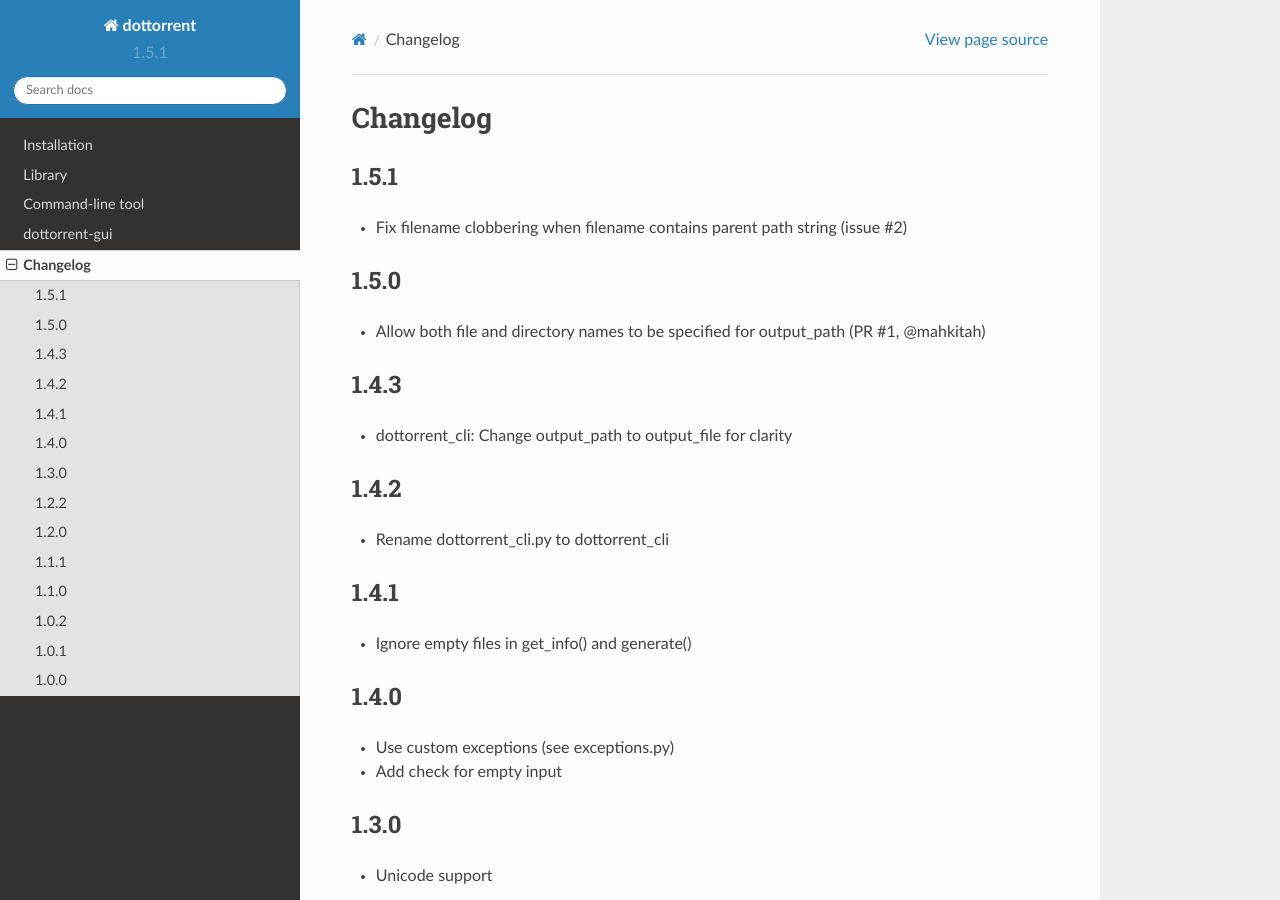
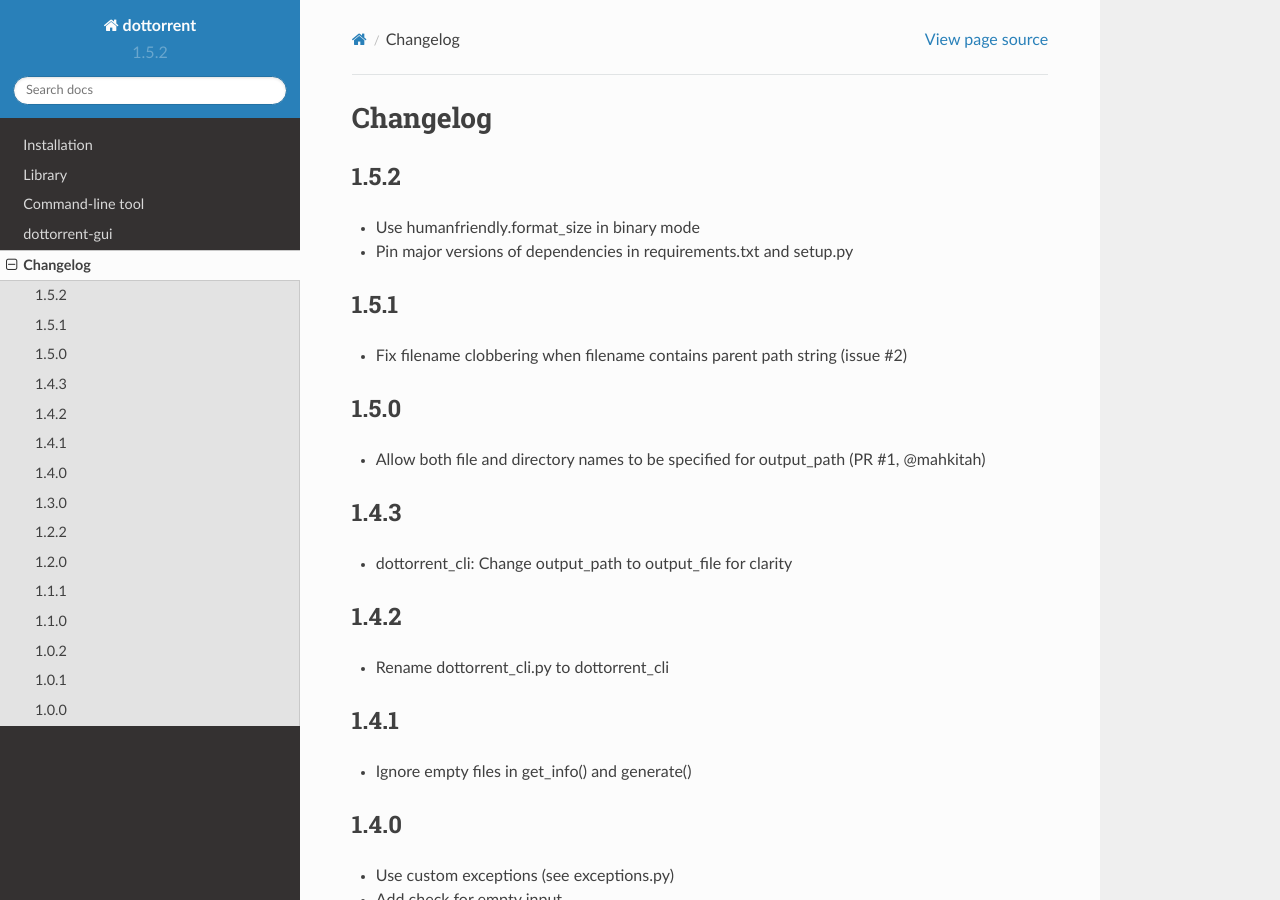
Before and after one commit to kz26/dottorrent, a Sphinx documentation site: the page built from docs/changelog.rst, in a window 1280 px wide and 900 px high. Built offline with Sphinx 7.4.7 and the Read the Docs theme 2.0.0, drawn with Linux system fonts in a browser that asks for light colours.

Commit message:
Version 1.5.2

```diff
--- a/docs/changelog.rst
+++ b/docs/changelog.rst
@@ -1,5 +1,10 @@
 Changelog
 =========
+
+1.5.2
+-----
+* Use humanfriendly.format_size in binary mode
+* Pin major versions of dependencies in requirements.txt and setup.py
 
 1.5.1
 -----
--- a/dottorrent/version.py
+++ b/dottorrent/version.py
@@ -1 +1 @@
-__version__ = '1.5.1'
+__version__ = '1.5.2'
--- a/requirements.txt
+++ b/requirements.txt
@@ -1,3 +1,3 @@
-bencoder.pyx>=1.1.1
-humanfriendly
-tqdm>=4.8.4
+bencoder.pyx>=1.1.1,<2.0.0
+humanfriendly>=2.1,<3.0
+tqdm>=4.8.4,<5.0.0
--- a/setup.py
+++ b/setup.py
@@ -11,7 +11,7 @@
 
     # Project uses reStructuredText, so ensure that the docutils get
     # installed or upgraded on the target machine
-    install_requires=['bencoder.pyx>=1.1.1', 'humanfriendly', 'tqdm>=4.8.4'],
+    install_requires=['bencoder.pyx>=1.1.1,<2.0.0', 'humanfriendly>=2.1,<3.0', 'tqdm>=4.8.4,<5.0.0'],
 
     # metadata for upload to PyPI
     author="Kevin Zhang",
```
Also changed, not shown: 1 other file.
